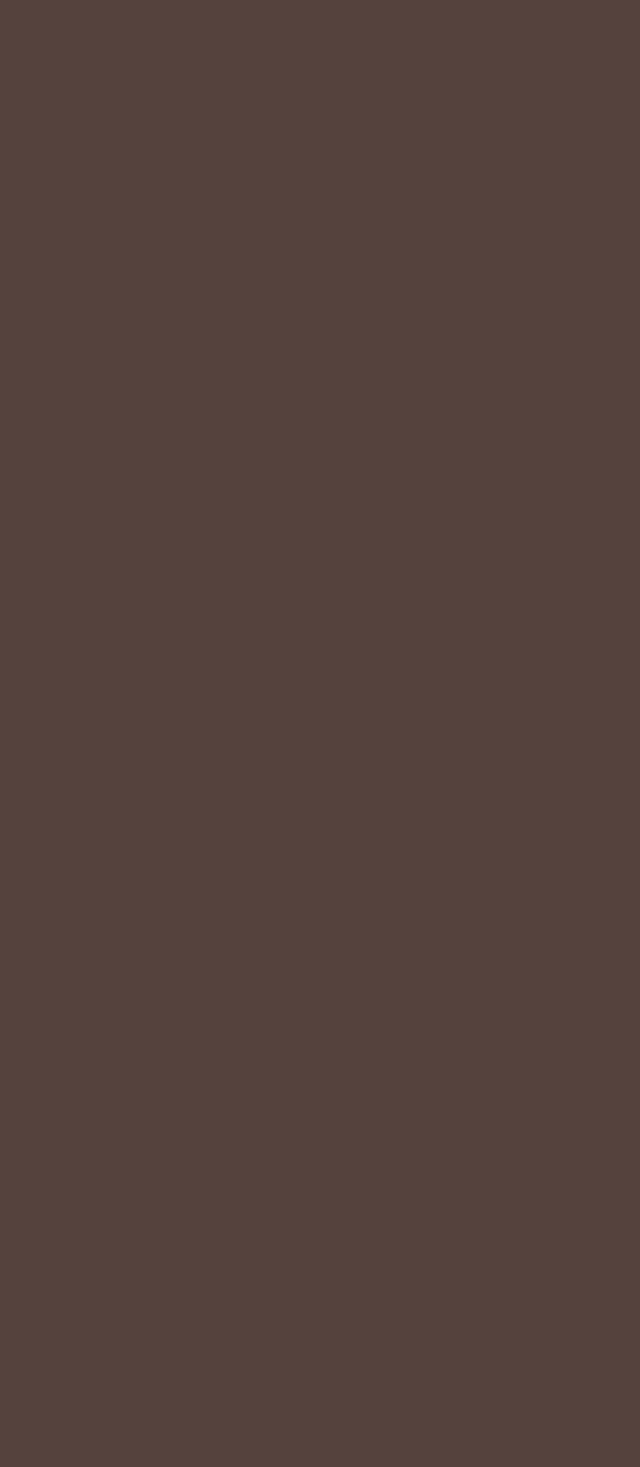
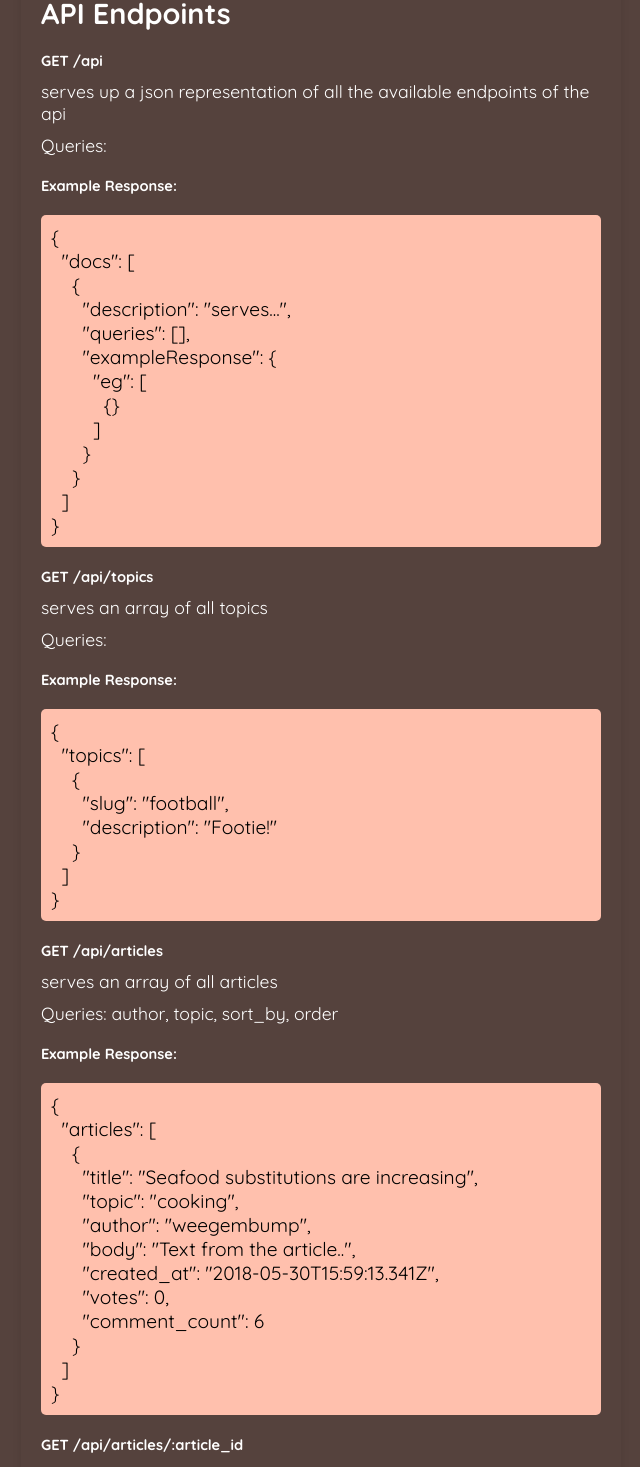
Before and after one commit to iadam2000/React-News-Hub, a React (Create React App) app: page /endpoints in a window 1280 px wide. Shown: the part 156-1623 px from the top of the page, without its empty margins (319-959 px from the left). Before the commit the page ends 800 px from the top, so only its background shows below. Built offline with nearby package versions, Linux system fonts and the light colour scheme; the HTML template or start-up script is replaced by a standard one.

Commit message:
Dev feature: Added a /endpoints route to easily view all available endpoints and functionality.

```diff
--- a/src/App.js
+++ b/src/App.js
@@ -3,6 +3,7 @@ import Home from './Home';
 import { BrowserRouter as Router, Route, Switch } from 'react-router-dom';
 import NewArticle from './NewArticle';
 import SingleArticle from './SingleArticle';
+import Endpoints from './Endpoints';
 
 function App() {
   return (
@@ -20,6 +21,9 @@ function App() {
             <Route path="/articles/:id">
               <SingleArticle />
             </Route>
+            <Route path='/endpoints'>
+              <Endpoints/>
+            </Route>
           </Switch>
         </div>
       </div>
--- /dev/null
+++ b/src/Endpoints.js
@@ -0,0 +1,197 @@
+const Endpoints = () => {
+    const docs = {
+        "GET /api": {
+            "description": "serves up a json representation of all the available endpoints of the api",
+            "queries": [],
+            "exampleResponse": {
+                "docs": [
+                    {
+                        "description": "serves...",
+                        "queries": [],
+                        "exampleResponse": {
+                            "eg": [
+                                {
+
+                                }
+                            ]
+                        }
+                    }
+                ]
+            }
+        },
+        "GET /api/topics": {
+            "description": "serves an array of all topics",
+            "queries": [],
+            "exampleResponse": {
+                "topics": [
+                    {
+                        "slug": "football",
+                        "description": "Footie!"
+                    }
+                ]
+            }
+        },
+        "GET /api/articles": {
+            "description": "serves an array of all articles",
+            "queries": [
+                "author",
+                "topic",
+                "sort_by",
+                "order"
+            ],
+            "exampleResponse": {
+                "articles": [
+                    {
+                        "title": "Seafood substitutions are increasing",
+                        "topic": "cooking",
+                        "author": "weegembump",
+                        "body": "Text from the article..",
+                        "created_at": "2018-05-30T15:59:13.341Z",
+                        "votes": 0,
+                        "comment_count": 6
+                    }
+                ]
+            }
+        },
+        "GET /api/articles/:article_id": {
+            "description": "serves a specific article by its ID",
+            "params": [
+                "article_id"
+            ],
+            "exampleResponse": {
+                "article": {
+                    "author": "weegembump",
+                    "title": "Seafood substitutions are increasing",
+                    "article_id": 1,
+                    "body": "Text from the article..",
+                    "topic": "cooking",
+                    "created_at": "2018-05-30T15:59:13.341Z",
+                    "votes": 0,
+                    "article_img_url": "https://example.com/image.png"
+                }
+            }
+        },
+        "GET /api/articles/:article_id/comments": {
+            "description": "serves an array of all comments for a specific article, ordered with the most recent comments first",
+            "params": [
+                "article_id"
+            ],
+            "exampleResponse": {
+                "comments": [
+                    {
+                        "comment_id": 1,
+                        "votes": 10,
+                        "created_at": "2018-06-01T08:30:00.000Z",
+                        "author": "jessjelly",
+                        "body": "Great article!",
+                        "article_id": 1
+                    },
+                    {
+                        "comment_id": 2,
+                        "votes": 5,
+                        "created_at": "2018-06-01T09:00:00.000Z",
+                        "author": "tickle122",
+                        "body": "Very informative, thanks!",
+                        "article_id": 1
+                    }
+                ]
+            }
+        },
+        "POST /api/articles/:article_id/comments": {
+            "description": "adds a comment to a specific article identified by article_id",
+            "params": [
+                "article_id"
+            ],
+            "requestBody": {
+                "username": "cooljmessy",
+                "body": "This is an insightful article. Thanks for sharing!"
+            },
+            "exampleResponse": {
+                "comment": {
+                    "comment_id": 101,
+                    "votes": 0,
+                    "created_at": "2024-09-02T10:45:00.000Z",
+                    "author": "cooljmessy",
+                    "body": "This is an insightful article. Thanks for sharing!",
+                    "article_id": 1
+                }
+            }
+        },
+        "PATCH /api/articles/:article_id": {
+            "description": "updates the votes of an article by its article_id",
+            "params": [
+                "article_id"
+            ],
+            "requestBody": {
+                "inc_votes": "Number (positive or negative) to increment or decrement the article's votes"
+            },
+            "exampleRequest": {
+                "inc_votes": 1
+            },
+            "exampleResponse": {
+                "article": {
+                    "article_id": 1,
+                    "title": "Seafood substitutions are increasing",
+                    "topic": "cooking",
+                    "author": "weegembump",
+                    "body": "Text from the article..",
+                    "created_at": "2018-05-30T15:59:13.341Z",
+                    "votes": 101,
+                    "article_img_url": "https://example.com/image.png"
+                }
+            }
+        },
+        "DELETE /api/comments/:comment_id": {
+            "description": "Deletes the comment by its comment_id",
+            "params": [
+                "comment_id"
+            ],
+            "exampleResponse": {
+                "status": 204,
+                "msg": "No Content"
+            }
+        },
+        "GET /api/users": {
+            "description": "serves an array of all users",
+            "queries": [],
+            "exampleResponse": {
+                "users": [
+                    {
+                        "username": "butter_bridge",
+                        "name": "Jonny",
+                        "avatar_url": "https://www.example.com/avatar.jpg"
+                    },
+                    {
+                        "username": "icellusedkars",
+                        "name": "Sam",
+                        "avatar_url": "https://www.example.com/avatar2.jpg"
+                    }
+                ]
+            }
+        }
+        ,
+    };
+
+    return (
+        <div className="api-docs">
+            <h2>API Endpoints</h2>
+            <ul>
+                {Object.entries(docs).map(([endpoint, info]) => (
+                    <li key={endpoint}>
+                        <h5 style={{ marginTop: '10px', marginBottom: '10px' }}>{endpoint}</h5>
+                        <p>{info.description}</p>
+                        {info.queries && (
+                            <div style={{ marginTop: '10px' }}>
+                                Queries: {info.queries.join(", ")}
+                            </div>
+                        )}
+                        <h5>Example Response:</h5>
+                        <pre>{JSON.stringify(info.exampleResponse, null, 2)}</pre>
+                    </li>
+                ))}
+            </ul>
+        </div>
+    );
+};
+
+export default Endpoints;
--- a/src/api.js
+++ b/src/api.js
@@ -13,7 +13,7 @@ export const fetchHandler = async (endpoint) => {
         if (error.response) {
             throw new Error(error.response.data.msg);
         } else {
-            throw new Error("Error fetching articles");
+            throw new Error("Error fetching data");
         }
     }
 };
--- a/src/index.css
+++ b/src/index.css
@@ -46,7 +46,7 @@
   border-bottom: 1px solid #fafafa;
 }
 
-.article-preview a{
+.article-preview a {
   text-decoration: none;
 }
 
@@ -94,6 +94,49 @@
   margin-bottom: 10px;
 }
 
+.api-docs {
+  padding: 20px;
+  border-radius: 10px;
+  box-shadow: 0 4px 8px rgba(0, 0, 0, 0.1);
+}
+
+.api-docs h2 {
+  font-size: 1.8rem;
+  margin-bottom: 20px;
+}
+
+.api-docs h5 {
+  margin-top: 20px;
+}
+
+.api-docs ul {
+  list-style-type: none;
+  padding: 0;
+}
+
+.api-docs li {
+  margin-bottom: 20px;
+  font-size: 1.1rem;
+}
+
+.api-docs li strong {
+  color: whitesmoke;
+  padding: 3px;
+  border-radius: 10px;
+}
+
+.api-docs pre {
+  color: black;
+  background-color: #ffc0ad;
+  padding: 10px;
+  margin-top: 20px;
+  border-radius: 5px;
+  font-size: 1.2rem;
+  overflow-x: auto;
+}
+
+
+
 @keyframes spin {
   0% {
     transform: rotate(0deg);
```
